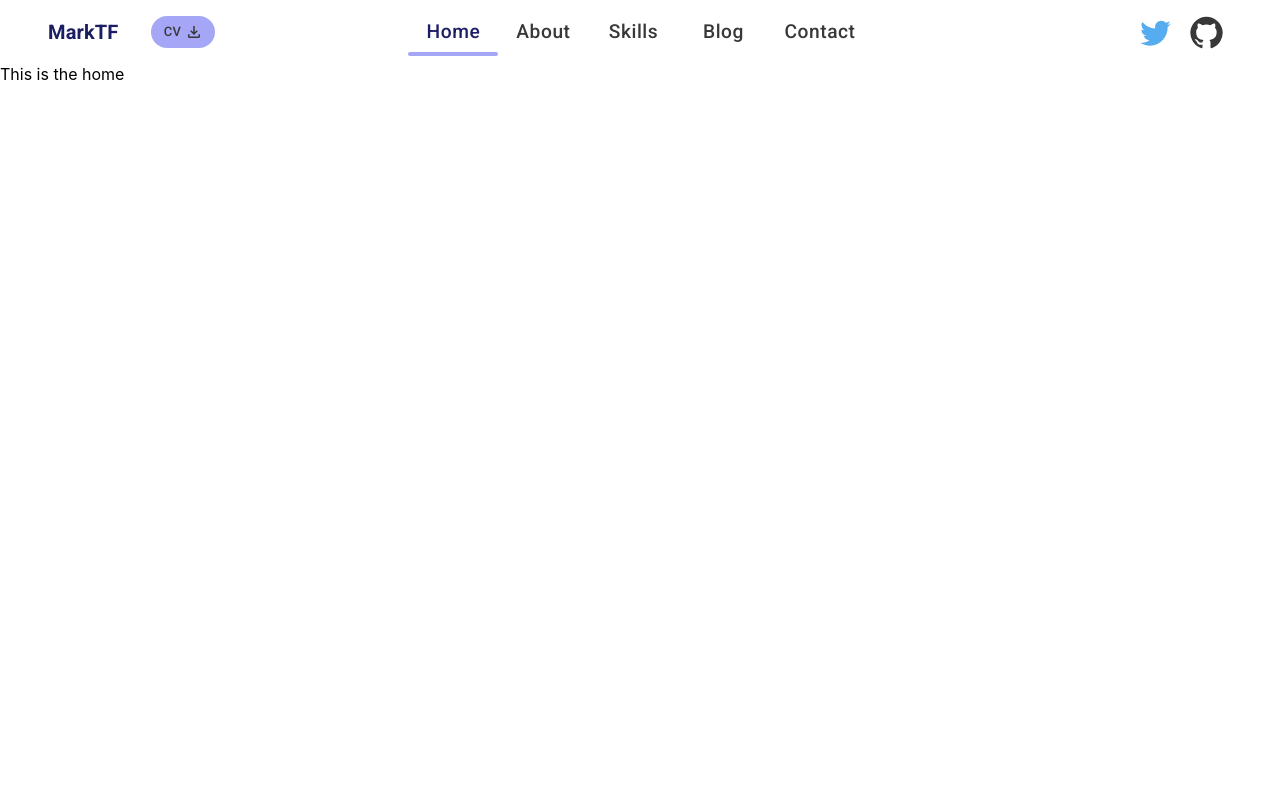
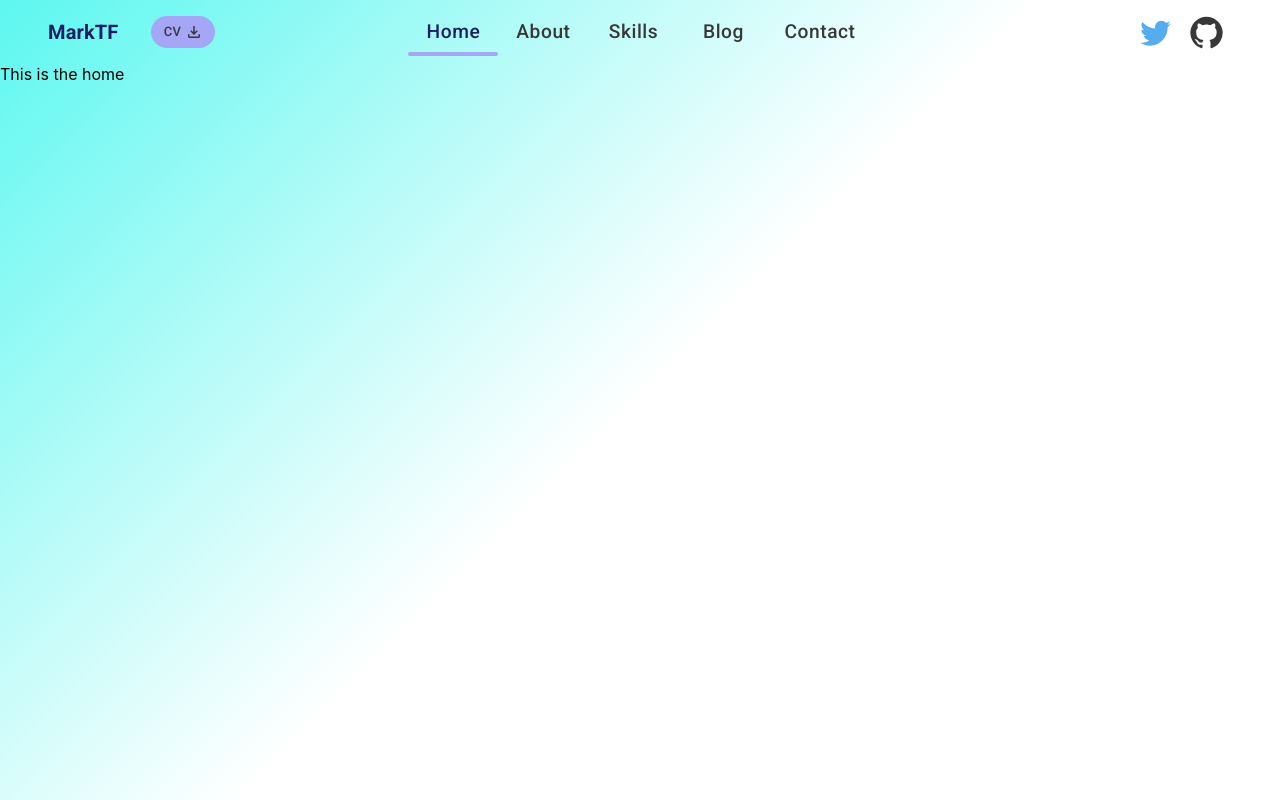
Before and after one commit to MarkoTF/MyCodeResume, a React (Create React App) app: page / in a window 1280 px wide. Built offline with nearby package versions, Linux system fonts and the light colour scheme.

Commit message:
feat: figma design gradient background applied

```diff
--- a/src/pages/Root.tsx
+++ b/src/pages/Root.tsx
@@ -1,4 +1,5 @@
 import React, { ReactNode, useState, SyntheticEvent } from 'react';
+import { Box } from '@mui/material';
 import TopBar from 'components/TopBar';
 import Home from 'pages/Home';
 import About from 'pages/About';
@@ -19,7 +20,14 @@ const Root = () => {
   };
 
   return (
-    <div className="App">
+    <Box sx={{
+      background: {
+        xs: "linear-gradient(110deg, rgba(52,245,236,0.8) 0%, rgba(57,166,201,0) 47%)",
+        md: "linear-gradient(135deg, rgba(52,245,236,0.8) 0%, rgba(57,166,201,0) 50%)"
+      },
+      minHeight: '100vh',
+    }}
+    >
       <TopBar
         pages={pages.map(page => page.title)}
         openedTab={openedTab}
@@ -30,7 +38,7 @@ const Root = () => {
           {page.component}
         </PageWrapper>
       ))}
-    </div>
+    </Box>
   );
 }
 
```
